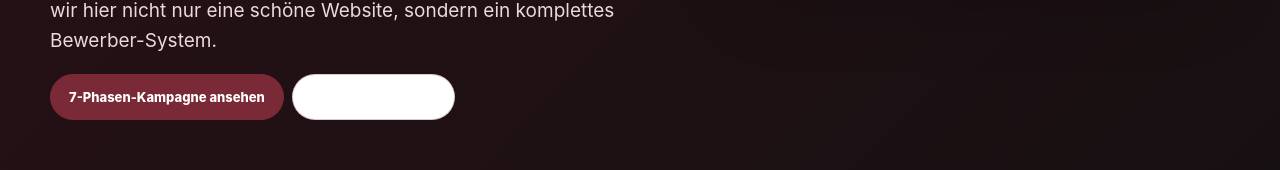
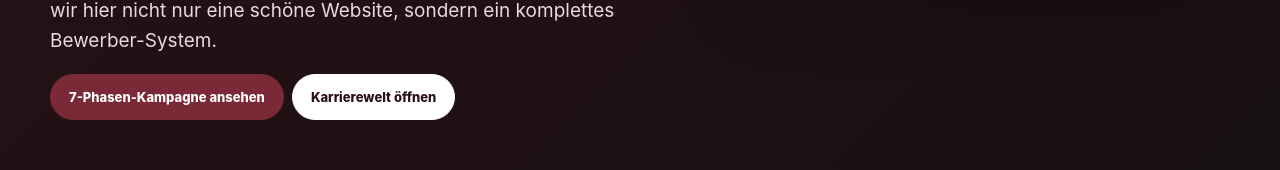
Before and after one commit to ravoeee-droid/Seniorenheim-Auetal, a plain HTML site: page recruiting-system.html in a window 1280 px wide. Shown: the part 765-935 px from the top of the page. Drawn offline with Linux system fonts and the light colour scheme; no server answers.

Commit message:
Fix remaining secondary CTA contrast

```diff
--- a/recruiting-system.html
+++ b/recruiting-system.html
@@ -507,6 +507,7 @@
       .final .nav {
         justify-content: center;
       }
+      .hero .btn:not(.primary),
       .final .btn:not(.primary) {
         border-color: white;
         background: white;
```
